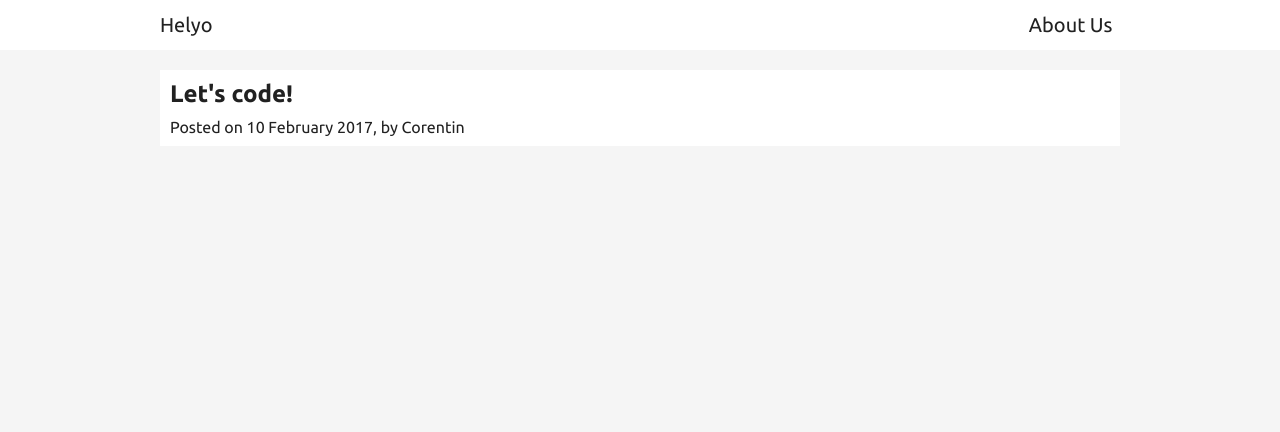
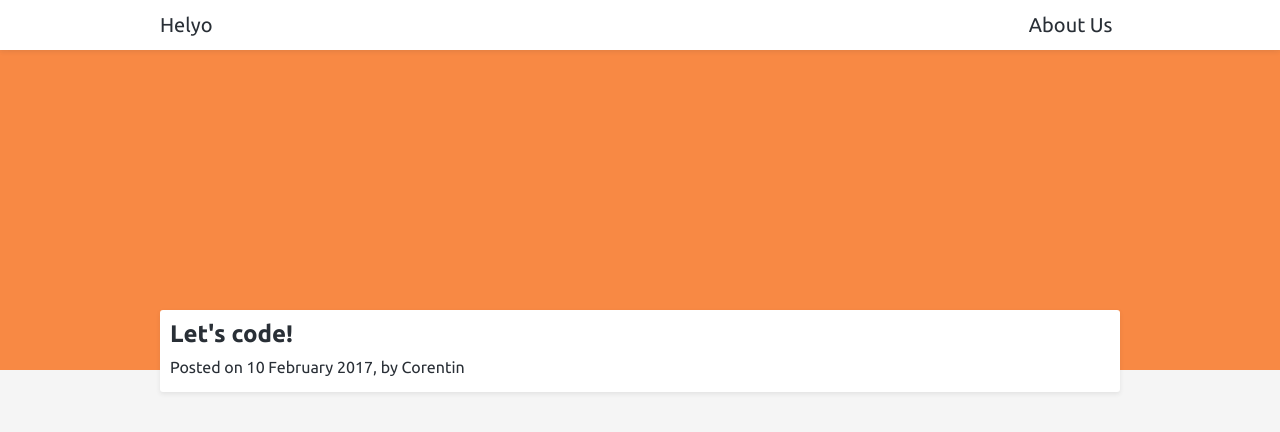
Before and after one commit to helyo-world/helyo.world, a Jekyll site: the page built from index.html, in a window 1280 px wide. Shown: the top 432 px of the page. Built offline with Jekyll 4.4.1, drawn with Linux system fonts in a browser that asks for light colours; the list of posts is cut into pages by our own code.

Commit message:
Improve v1 design

```diff
--- a/_layouts/page.html
+++ b/_layouts/page.html
@@ -10,9 +10,13 @@
 <body>
 	{% include topbar.html %}
 	<div id="page">
-		<main class="container">
-			{{ content }}
-		</main>
+		<aside id="cover" role="presentation"></aside>
+
+		<div class="container">
+			<main class="post-content">
+				{{ content }}
+			</main>
+		</div>
 	</div>
 </body>
 </html>
--- a/_layouts/post.html
+++ b/_layouts/post.html
@@ -7,12 +7,13 @@
 	<meta name="description" content="{{ post.excerpt | strip_html }}">
 
 	<link rel="stylesheet" href="{{ "/css/helyo.world.css" | relative_url }}">
-
 </head>
 <body>
 	{% include topbar.html %}
 
 	<div id="page">
+		<aside id="cover" role="presentation"></aside>
+
 		<div class="container">
 			<main class="post-content">
 				<article>
--- a/_sass/_variables.scss
+++ b/_sass/_variables.scss
@@ -5,3 +5,8 @@ $font-family-code: 'Roboto Mono', 'Droid Sans Mono', 'Ubuntu Mono', 'Source Code
 
 $topbar-height: 50px;
 $topbar-padding: 15px;
+
+$primary-color: #f88944;
+$text-color: #292f36;
+$background-color: #f5f5f5;
+$shadow-color: rgba(66, 66, 66, 0.1);
--- a/_sass/main.scss
+++ b/_sass/main.scss
@@ -9,8 +9,8 @@
 body {
 	margin: 0;
 	font-family: $font-family;
-	color: #212121;
-	background-color: #f5f5f5;
+	color: $text-color;
+	background-color: $background-color;
 }
 
 /**************************************************
@@ -52,8 +52,14 @@ img {
  **************************************************/
 
 #topbar {
+	position: fixed;
+	top: 0;
+	right: 0;
+	left: 0;
+	z-index: 10;
 	height: $topbar-height;
 	background-color: #fff;
+	box-shadow: 0 2px 4px $shadow-color;
 
 	a {
 		display: inline-block;
@@ -89,22 +95,51 @@ img {
 
 /**************************************************
  *
+ * Page
+ *
+ **************************************************/
+
+
+#page {
+	margin-top: $topbar-height;
+}
+
+#cover {
+	background-color: $primary-color;
+	padding-top: 25vw;
+
+	& + .container {
+		margin-top: -80px;
+	}
+}
+
+.card {
+	display: block;
+	background-color: #fff;
+	margin: 20px 0;
+	padding: 0 10px;
+	box-shadow: 0 2px 4px $shadow-color;
+	border-radius: 3px;
+	overflow: hidden;
+}
+
+/**************************************************
+ *
  * Posts
  *
  **************************************************/
 
 .posts-list {
-	margin: 20px 0;
+	margin: 0;
 	padding: 0;
 	list-style: none;
 
 	& > li {
+		&:not(:first-child) {
+			border-top: 1px solid $shadow-color;
+		}
 
 		& > a {
-			display: block;
-			background-color: #fff;
-			margin: 20px 0;
-			padding: 0 10px;
 			text-decoration: none;
 			overflow: hidden;
 
@@ -121,11 +156,11 @@ img {
 	}
 }
 .post-content {
-	display: block;
-	background-color: #fff;
-	margin: 20px 0;
-	padding: 0 10px;
-	overflow: hidden;
+	@extend .card;
+
+	footer {
+		border-top: 1px solid $shadow-color;
+	}
 }
 
 /**************************************************
```
